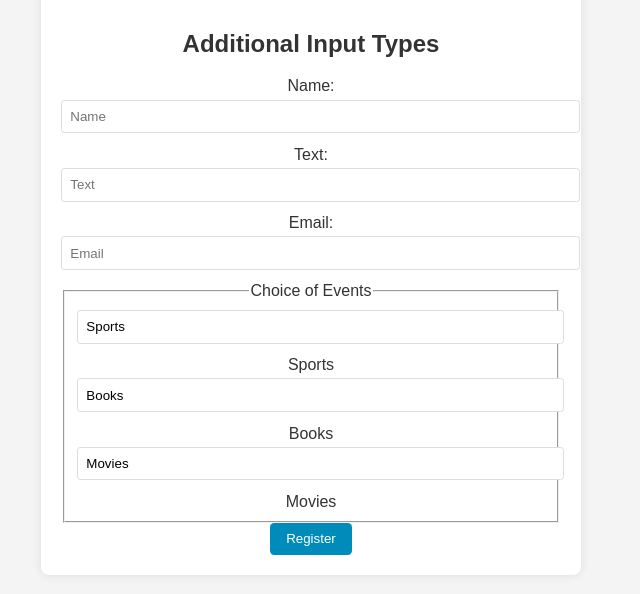
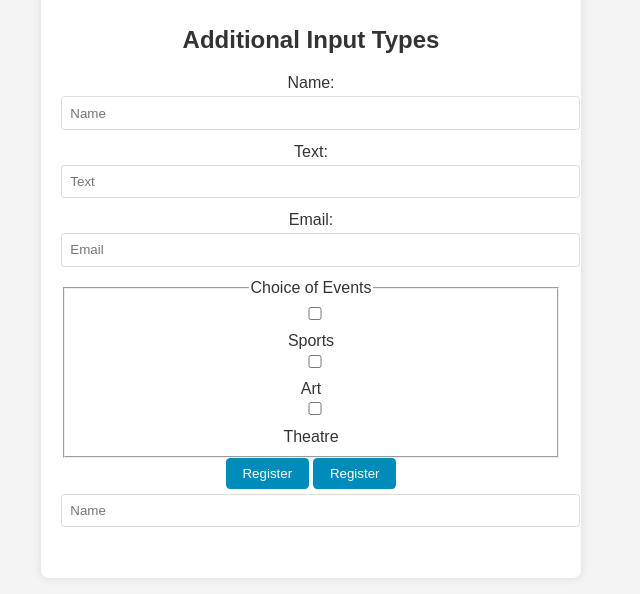
Before and after one commit to Hasratdeep/Hasratdeep_Kaur_lab_04, a plain HTML site: page index.html in a window 1280 px wide. Shown: the part 192-786 px from the top of the page, without its empty margins (329-969 px from the left). Drawn offline with Linux system fonts and the light colour scheme.

Commit message:
Created the function on click to move it to next page

```diff
--- a/index.html
+++ b/index.html
@@ -21,14 +21,25 @@
 			<input type="Email" id="Email" Email="Email" placeholder="Email" required />
 			<fieldset>
 				<legend>Choice of Events</legend>
-				<input type="Event" id="Event1" name="Event 1" value="Sports" />
+				<input type="Checkbox" id="Event1" name="Event 1" value="Sports" />
 				<label for="Event1">Sports</label>
-				<input type="Event" id="Event2" name="Event2" value="Books" />
-				<label for="Event2">Books</label>
-				<input type="Event" id="Event3" name="Event3" value="Movies" />
-				<label for="Event3">Movies</label>
+				<input type="Checkbox" id="Event2" name="Event2" value="Art" />
+				<label for="Event2">Art</label>
+				<input type="Checkbox" id="Event3" name="Event3" value="Theatre" />
+				<label for="Event3">Theatre</label>
 			</fieldset>
-			<button type="submit">Register</button>
+			<button type="submit" >Register</button>
+			<button onclick="register()">Register</button>
+			<script>
+				function register() {
+					location.href ="Successful";
+				}
+			</script>
+			<form>
+			<form id="Validation check">
+				<input type="text" id="name" placeholder="Name">
+				<span id="Error"></span><br>
+			</form>
 		</form>
 		<script src="script.js"></script>
 	</body>
--- a/script.js
+++ b/script.js
@@ -4,7 +4,7 @@ document.addEventListener("DOMContentLoaded",function(){
 //Form submission Event Listner
 form.addEventListener("submit",function(event) {
     event.preventDefault();
-    console.log("Form submission.");
+    console.warn("Form submission.");
     });
 });
 
@@ -12,13 +12,14 @@ form.addEventListener("submit",function(event) {
 const numTicketsInput = document.getElementById("numTickets");
 const isValid = ValidateNumberInput(numTicketsInput, 1 , 5 , 15);
 if (isValid) {
-    console.log("Valid input of the ticket number.");
+    console.warn("Valid input of the ticket number.");
 }
 else {
-    console.log("Invalid input of the ticket number.");
+    console.warn("Invalid input of the ticket number.");
 }
 
 //Displaying the validation messages
 if (errormessage) {
     let errorElement = document.createElement(span);
+    errorElement = errormessage;
 }
```
